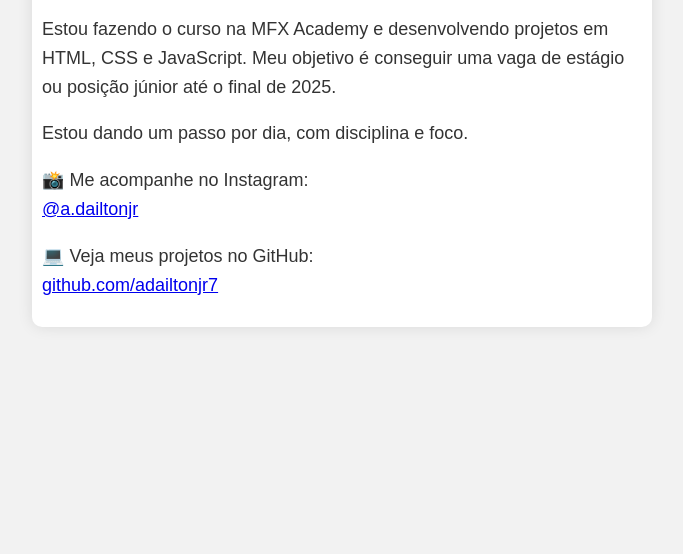
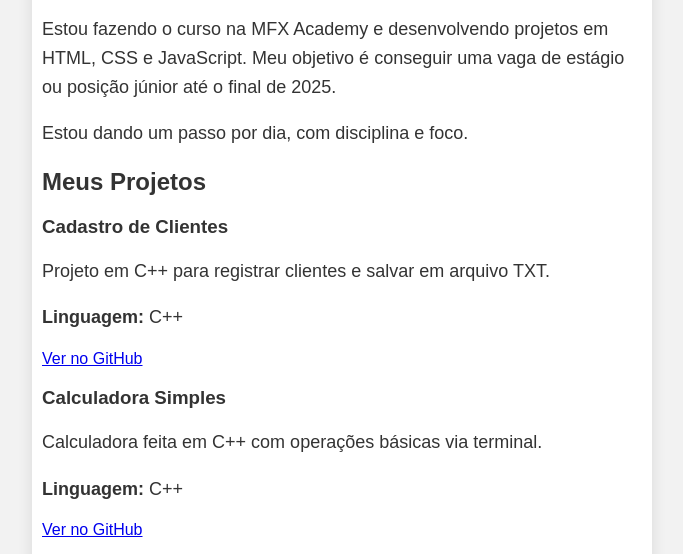
Before and after one commit to adailtonjr7/Portifolio, a plain HTML site: page index.html in a window 1280 px wide. Shown: the part 354-908 px from the top of the page, without its empty margins (298-981 px from the left). Before the commit the page ends 800 px from the top, so only its background shows below. Drawn offline with Linux system fonts and the light colour scheme.

Commit message:
Atualizar o index.html

```diff
--- a/index.html
+++ b/index.html
@@ -24,6 +24,25 @@
 
     <p>Estou dando um passo por dia, com disciplina e foco.</p>
 
+<section class="projetos">
+  <h2>Meus Projetos</h2>
+
+  <div class="card-projeto">
+    <h3>Cadastro de Clientes</h3>
+    <p>Projeto em C++ para registrar clientes e salvar em arquivo TXT.</p>
+    <p><strong>Linguagem:</strong> C++</p>
+    <a href="#" target="_blank">Ver no GitHub</a>
+  </div>
+
+  <div class="card-projeto">
+    <h3>Calculadora Simples</h3>
+    <p>Calculadora feita em C++ com operações básicas via terminal.</p>
+    <p><strong>Linguagem:</strong> C++</p>
+    <a href="#" target="_blank">Ver no GitHub</a>
+  </div>
+
+</section>
+
     <p>
         📸 Me acompanhe no Instagram: <br>
         <a href="https://www.instagram.com/a.dailtonjr" target="_blank">@a.dailtonjr</a>
```
